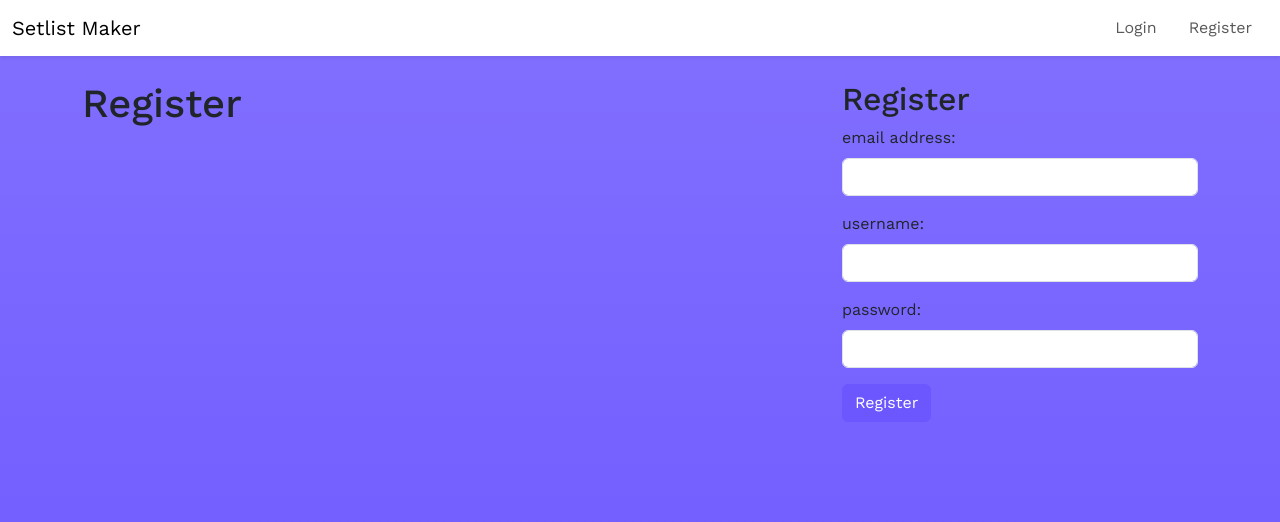
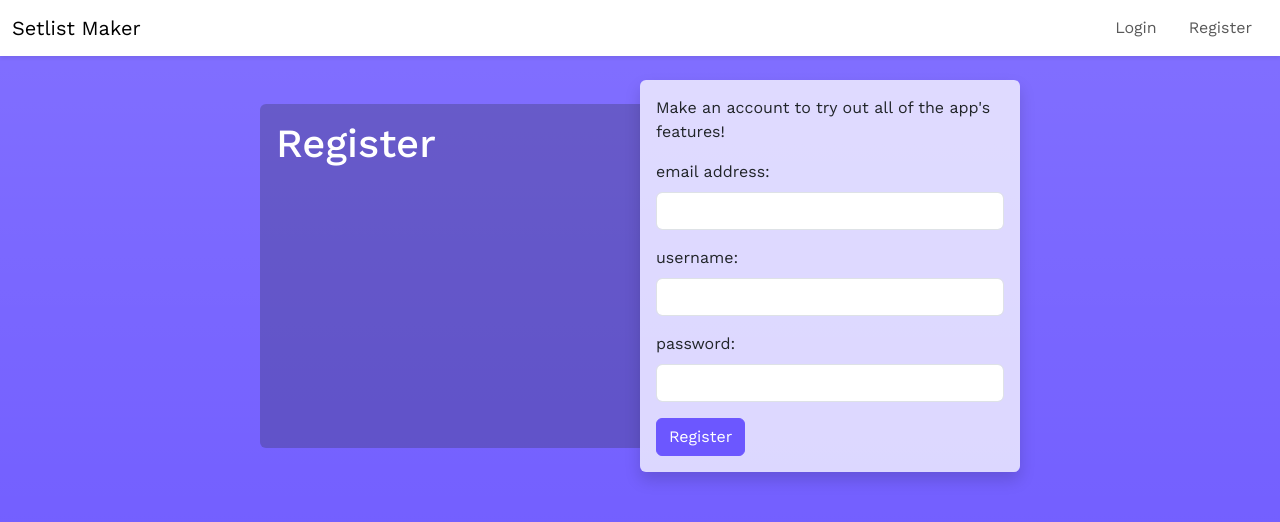
Before and after one commit to klalicki/setlist-maker, a React (Create React App) app in the folder client/: page /register in a window 1280 px wide. Shown: the top 522 px of the page. Built offline with nearby package versions, Linux system fonts and the light colour scheme.

Commit message:
refactors existing pages to use new Card component

```diff
--- a/client/src/App.scss
+++ b/client/src/App.scss
@@ -4,7 +4,7 @@
 
 $primary: #6c57ff;
 $secondary: #fb353b;
-
+$focus-ring-opacity: 0.75;
 $font-family-sans-serif: "Work Sans", sans-serif;
 
 // bootstrap import
--- /dev/null
+++ b/client/src/components/Card.jsx
@@ -0,0 +1,11 @@
+const Card = ({ children, className, ...rest }) => {
+  return (
+    <div
+      className={"bg-white bg-opacity-75 rounded p-3 shadow " + className}
+      {...rest}
+    >
+      {children}
+    </div>
+  );
+};
+export default Card;
--- a/client/src/forms/RegisterForm.jsx
+++ b/client/src/forms/RegisterForm.jsx
@@ -38,7 +38,7 @@ const RegisterForm = () => {
 
   return (
     <form className="" onSubmit={submitHandler}>
-      <h2>Register</h2>
+      <p>Make an account to try out all of the app's features!</p>
       <div className="mb-3">
         <label htmlFor="register-email" className="form-label">
           email address:
--- a/client/src/pages/Homepage.jsx
+++ b/client/src/pages/Homepage.jsx
@@ -1,5 +1,6 @@
 import LoginForm from "../forms/LoginForm";
 import { Link } from "react-router-dom";
+import Card from "../components/Card";
 const Homepage = () => {
   return (
     <div className="container-fluid">
@@ -36,12 +37,12 @@ const Homepage = () => {
               <li>...and much more!</li>
             </ul>
           </div>
-          <div className="col-12 col-md-6 col-lg-4 p-3 gap-2 bg-white rounded bg-opacity-75 shadow">
+          <Card className="col-12 col-md-6 col-lg-4 p-3 gap-2 bg-white">
             <LoginForm />
             <p className="mb-0">
               Not a user yet? Sign up <Link to="/register">here.</Link>
             </p>
-          </div>
+          </Card>
         </div>
       </div>
     </div>
--- a/client/src/pages/ProfilePage.jsx
+++ b/client/src/pages/ProfilePage.jsx
@@ -1,12 +1,13 @@
 import ChangePasswordForm from "../forms/ChangePasswordForm";
 import { UserContext } from "../context/UserContext";
 import { useContext } from "react";
+import Card from "../components/Card";
 const ProfilePage = () => {
   const { userInfo } = useContext(UserContext);
   return (
     <div className="container">
       <div className="row justify-content-center py-3">
-        <div className="col col-12 col-sm-6 col-md-4 bg-white rounded p-3 bg-opacity-75 shadow">
+        <Card className="col col-12 col-sm-6 col-md-4">
           <h1>Profile</h1>
           <p className="lead">Hi there, {userInfo.username}! </p>
           <p>
@@ -14,7 +15,7 @@ const ProfilePage = () => {
             update your password on this page.
           </p>
           <ChangePasswordForm />
-        </div>
+        </Card>
       </div>
     </div>
   );
--- a/client/src/pages/RegisterPage.jsx
+++ b/client/src/pages/RegisterPage.jsx
@@ -1,15 +1,16 @@
 import RegisterForm from "../forms/RegisterForm";
+import Card from "../components/Card";
 
 const RegisterPage = () => {
   return (
     <div className="container">
-      <div className="row">
-        <div className="col col-md-8">
+      <div className="row justify-content-center">
+        <div className="col col-12 col-md-4 text-white bg-dark bg-opacity-25 p-3 rounded-start my-md-4">
           <h1>Register</h1>
         </div>
-        <div className="col col-md-4">
+        <Card className="col col-12 col-md-4">
           <RegisterForm />
-        </div>
+        </Card>
       </div>
     </div>
   );
```
